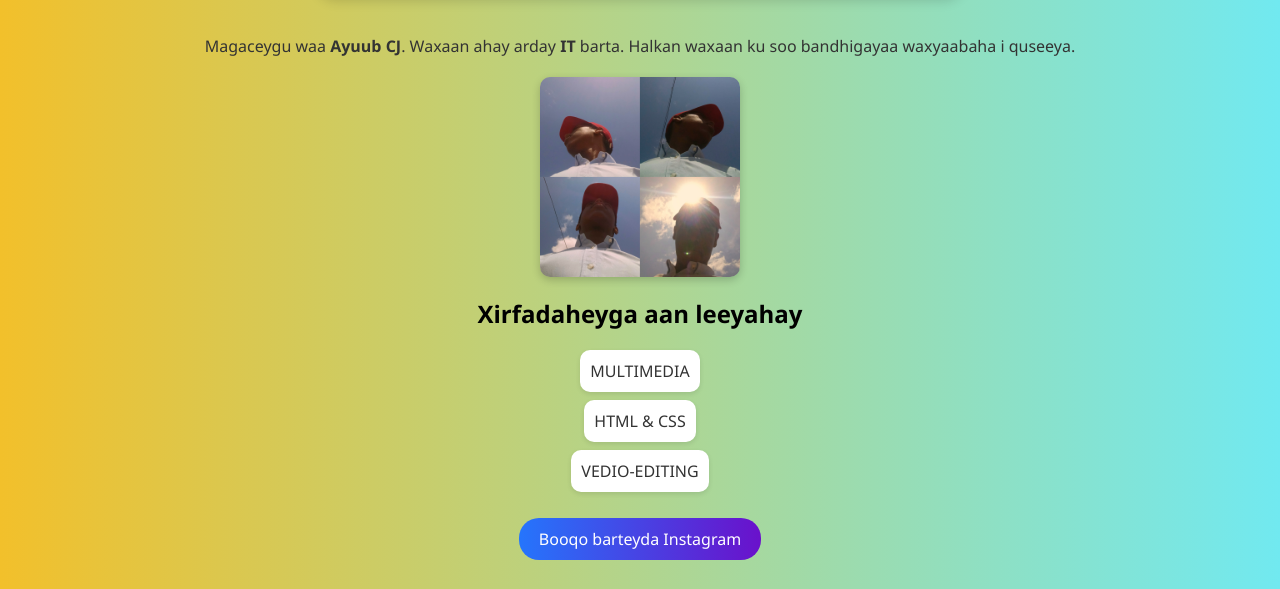
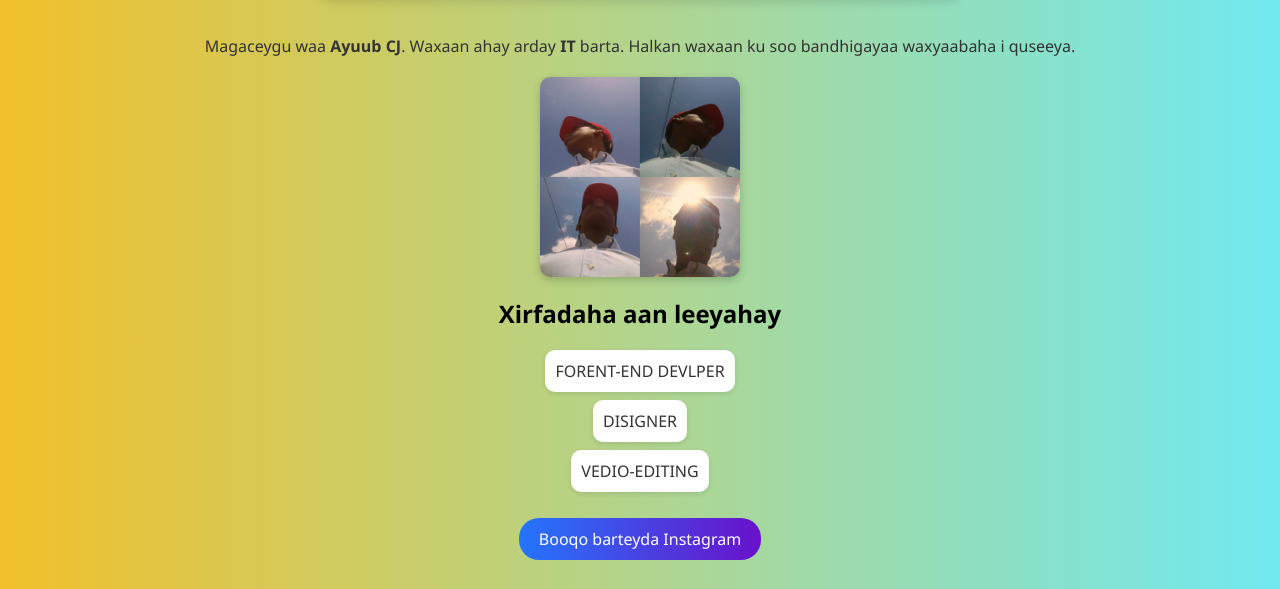
Before and after one commit to ayuup-cj/simple-website, a plain HTML site: page index.html in a window 1280 px wide. Shown: the part 167-756 px from the top of the page. Drawn offline with Linux system fonts and the light colour scheme.

Commit message:
Update index.html

```diff
--- a/index.html
+++ b/index.html
@@ -135,10 +135,10 @@
 
   <img src="jpg/InShot_20240601_155002164.jpg" alt="Sawirkeyga" width="200"/>
 
-  <h2>Xirfadaheyga aan leeyahay</h2>
+  <h2>Xirfadaha aan leeyahay</h2>
   <ul>
-    <li>MULTIMEDIA</li>
-    <li>HTML & CSS</li>
+    <li>FORENT-END DEVLPER</li>
+    <li>DISIGNER</li>
     <li>VEDIO-EDITING</li>
   </ul>
 
```
